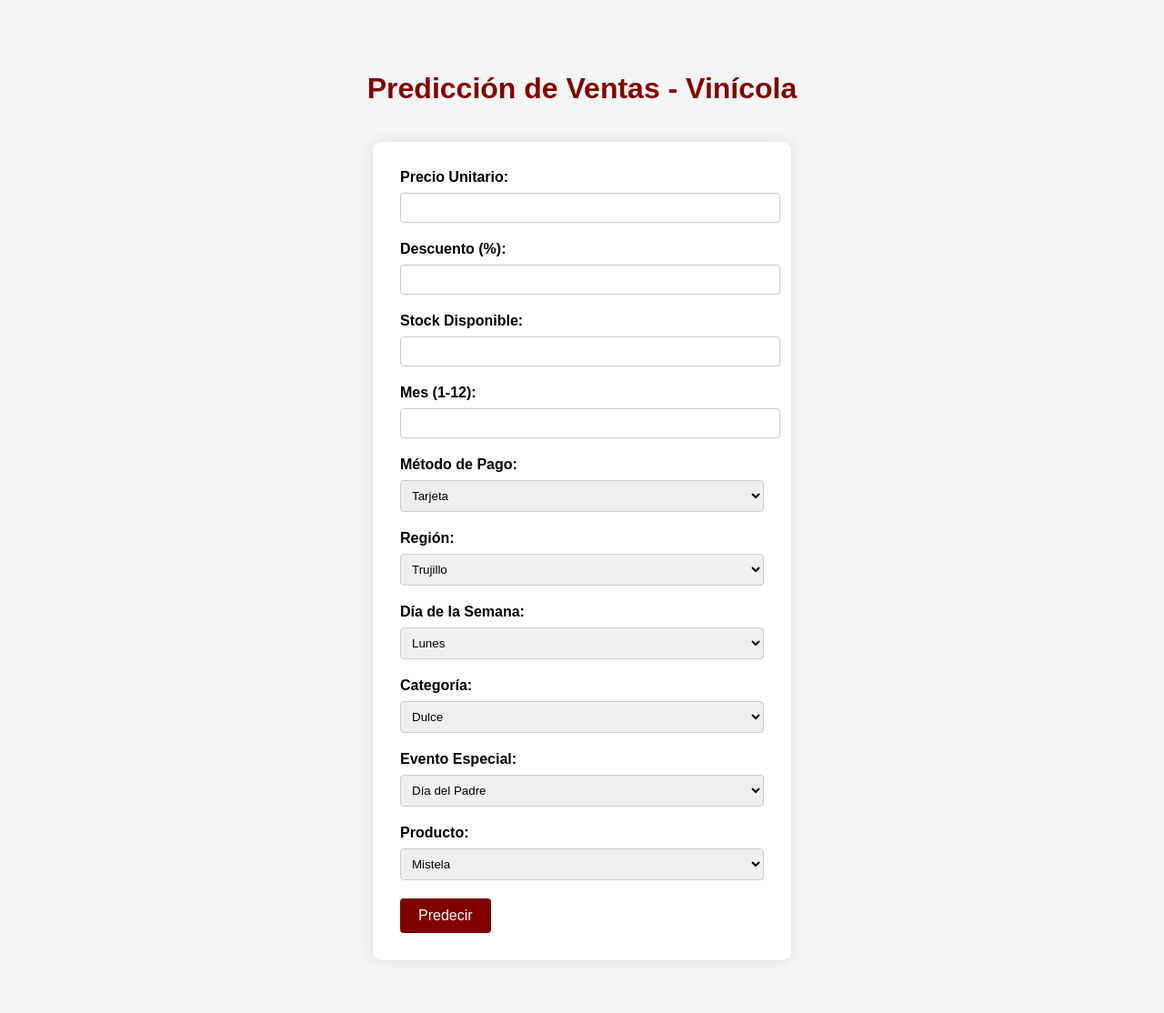
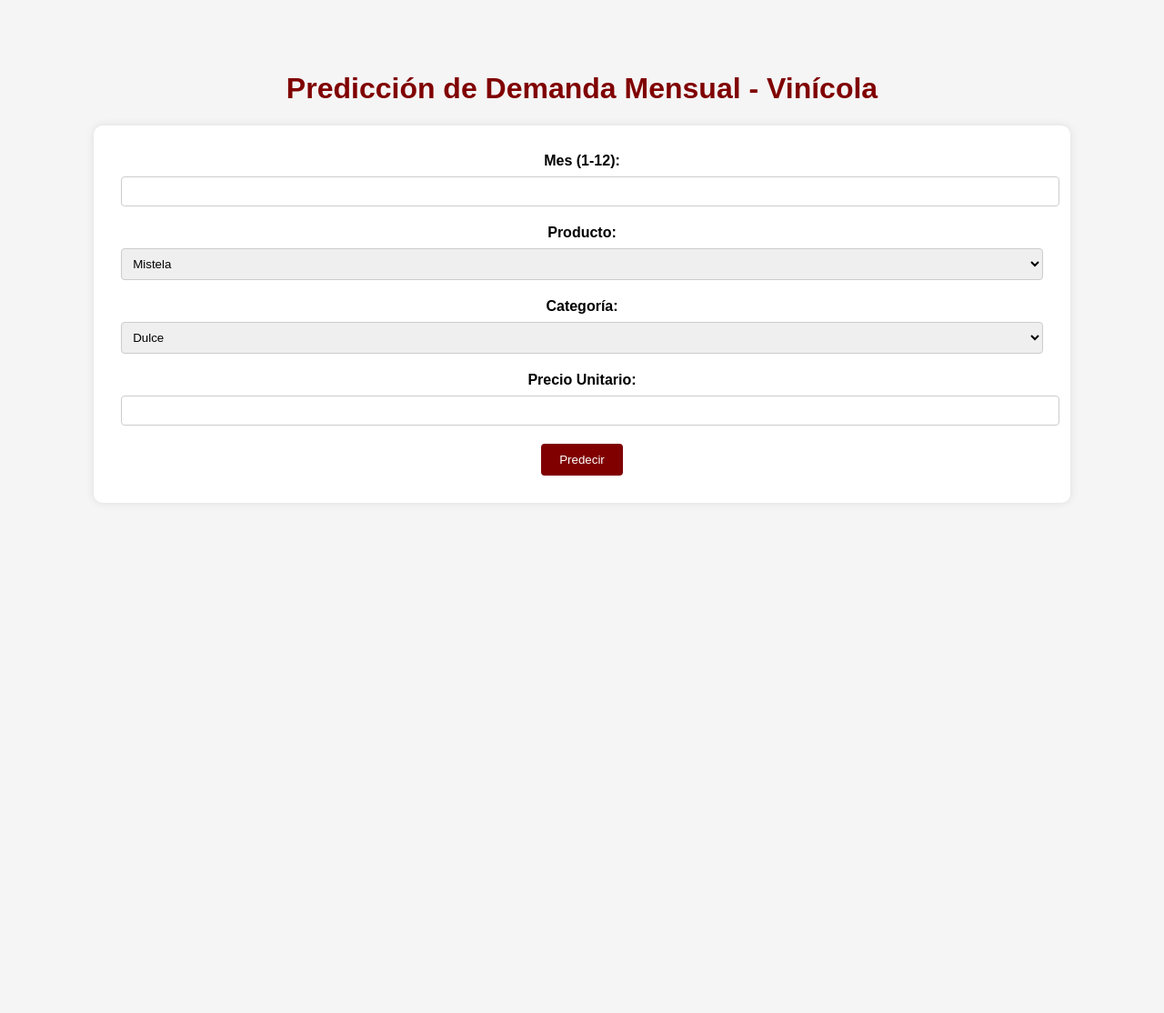
Before and after one commit to flame1820/machinelearnignproyecto, a Flask app: page / in a window 1280 px wide. Shown: the whole page at 91% size. After the commit the page ends 523 px from the top, so only its background shows below. Run offline with Flask 3, Linux system fonts and the light colour scheme; parts of the project's set-up code (start-up, migrations or seed data) failed here and were passed over.

Commit message:
Add files via upload

```diff
--- a/app.py
+++ b/app.py
@@ -5,12 +5,10 @@
 
 app = Flask(__name__)
 
-# Cargar modelo
+# Cargar modelo y columnas
 modelo = joblib.load('modelo_random_forest_vinicola_final.pkl')
-
-# Cargar columnas desde el JSON
 with open('columnas_modelo.json', 'r') as f:
-    columnas_entrenamiento = json.load(f)
+    columnas = json.load(f)
 
 @app.route('/')
 def home():
@@ -18,69 +16,31 @@
 
 @app.route('/predict', methods=['POST'])
 def predict():
-    if request.method == 'POST':
-        precio = float(request.form['precio'])
-        descuento = float(request.form['descuento'])
-        stock = int(request.form['stock'])
-        mes = int(request.form['mes'])
+    mes = int(request.form['mes'])
+    producto = request.form['producto']
+    categoria = request.form['categoria']
+    precio = float(request.form['precio'])
 
-        metodo_pago = request.form['metodo_pago']
-        region = request.form['region']
-        dia_semana = request.form['dia_semana']
-        categoria = request.form['categoria']
-        evento = request.form['evento']
-        producto = request.form['producto']
+    # Crear dataframe con los datos de entrada
+    entrada = {
+        'Mes': mes,
+        'Precio_unitario': precio
+    }
 
-        entrada = {
-            'Precio_unitario': precio,
-            'Descuento_%': descuento,
-            'Stock_disponible': stock,
-            'Mes': mes,
-            # Método de pago
-            'Método_pago_Tarjeta': 1 if metodo_pago == 'Tarjeta' else 0,
-            'Método_pago_Transferencia': 1 if metodo_pago == 'Transferencia' else 0,
-            'Método_pago_Yape/Plin': 1 if metodo_pago == 'Yape/Plin' else 0,
-            # Región
-            'Región_Trujillo': 1 if region == 'Trujillo' else 0,
-            'Región_Lima': 1 if region == 'Lima' else 0,
-            'Región_Cusco': 1 if region == 'Cusco' else 0,
-            'Región_Piura': 1 if region == 'Piura' else 0,
-            # Día de la semana
-            'Día_de_semana_Monday': 1 if dia_semana == 'Monday' else 0,
-            'Día_de_semana_Tuesday': 1 if dia_semana == 'Tuesday' else 0,
-            'Día_de_semana_Wednesday': 1 if dia_semana == 'Wednesday' else 0,
-            'Día_de_semana_Thursday': 1 if dia_semana == 'Thursday' else 0,
-            'Día_de_semana_Saturday': 1 if dia_semana == 'Saturday' else 0,
-            'Día_de_semana_Sunday': 1 if dia_semana == 'Sunday' else 0,
-            # Categoría
-            'Categoría_Dulce': 1 if categoria == 'Dulce' else 0,
-            'Categoría_Espumante': 1 if categoria == 'Espumante' else 0,
-            'Categoría_Rosé': 1 if categoria == 'Rosé' else 0,
-            'Categoría_Tinto': 1 if categoria == 'Tinto' else 0,
-            # Evento especial
-            'Evento_especial_Día del Padre': 1 if evento == 'Día del Padre' else 0,
-            'Evento_especial_Feria del Vino': 1 if evento == 'Feria del Vino' else 0,
-            'Evento_especial_Fiestas Patrias': 1 if evento == 'Fiestas Patrias' else 0,
-            'Evento_especial_Vendimia': 1 if evento == 'Vendimia' else 0,
-            # Producto
-            'Producto_Mistela': 1 if producto == 'Mistela' else 0,
-            'Producto_Vino Blanco Dulce': 1 if producto == 'Vino Blanco Dulce' else 0,
-            'Producto_Vino Blanco Seco': 1 if producto == 'Vino Blanco Seco' else 0,
-            'Producto_Vino Reservado': 1 if producto == 'Vino Reservado' else 0,
-            'Producto_Vino Rosé': 1 if producto == 'Vino Rosé' else 0,
-            'Producto_Vino Tinto Dulce': 1 if producto == 'Vino Tinto Dulce' else 0,
-            'Producto_Vino Tinto Seco': 1 if producto == 'Vino Tinto Seco' else 0,
-            'Producto_Vino Tinto Semi-seco': 1 if producto == 'Vino Tinto Semi-seco' else 0
-        }
+    # Variables categóricas one-hot
+    for col in columnas:
+        if col.startswith('Producto_'):
+            entrada[col] = 1 if col == f'Producto_{producto}' else 0
+        elif col.startswith('Categoría_'):
+            entrada[col] = 1 if col == f'Categoría_{categoria}' else 0
 
-        entrada_df = pd.DataFrame([entrada])
+    entrada_df = pd.DataFrame([entrada])
+    entrada_df = entrada_df.reindex(columns=columnas, fill_value=0)
 
-        # Asegurar que las columnas estén en el mismo orden que en el entrenamiento
-        entrada_df = entrada_df[columnas_entrenamiento]
+    # Realizar la predicción
+    prediccion = modelo.predict(entrada_df)[0]
 
-        prediccion = modelo.predict(entrada_df)[0]
-
-        return render_template('index.html', prediccion=round(prediccion, 2))
+    return render_template('index.html', prediccion=round(prediccion, 2))
 
 if __name__ == '__main__':
     app.run(debug=True)
--- a/columnas_modelo.json
+++ b/columnas_modelo.json
@@ -1 +1 @@
-["Precio_unitario", "Stock_disponible", "Descuento_%", "Mes", "Producto_Mistela", "Producto_Vino Blanco Dulce", "Producto_Vino Blanco Seco", "Producto_Vino Reservado", "Producto_Vino Ros\u00e9", "Producto_Vino Tinto Dulce", "Producto_Vino Tinto Seco", "Producto_Vino Tinto Semi-seco", "Categor\u00eda_Dulce", "Categor\u00eda_Espumante", "Categor\u00eda_Ros\u00e9", "Categor\u00eda_Tinto", "D\u00eda_de_semana_Monday", "D\u00eda_de_semana_Saturday", "D\u00eda_de_semana_Sunday", "D\u00eda_de_semana_Thursday", "D\u00eda_de_semana_Tuesday", "D\u00eda_de_semana_Wednesday", "Evento_especial_D\u00eda del Padre", "Evento_especial_Feria del Vino", "Evento_especial_Fiestas Patrias", "Evento_especial_Vendimia", "M\u00e9todo_pago_Tarjeta", "M\u00e9todo_pago_Transferencia", "M\u00e9todo_pago_Yape/Plin", "Regi\u00f3n_Cusco", "Regi\u00f3n_Lima", "Regi\u00f3n_Piura", "Regi\u00f3n_Trujillo"]
+["Precio_unitario", "Mes", "Producto_Espumante", "Producto_Mistela", "Producto_Vino Blanco Dulce", "Producto_Vino Blanco Seco", "Producto_Vino Reservado", "Producto_Vino Ros\u00e9", "Producto_Vino Tinto Dulce", "Producto_Vino Tinto Seco", "Producto_Vino Tinto Semi-seco", "Categor\u00eda_Blanco", "Categor\u00eda_Dulce", "Categor\u00eda_Espumante", "Categor\u00eda_Ros\u00e9", "Categor\u00eda_Tinto"]
--- a/templates/index.html
+++ b/templates/index.html
@@ -2,104 +2,33 @@
 <html lang="es">
 <head>
     <meta charset="UTF-8">
-    <title>Predicción de Ventas - Vinícola</title>
+    <title>Predicción de Demanda Mensual - Vinícola</title>
     <style>
-        body {
-            font-family: Arial, sans-serif;
-            background-color: #f5f5f5;
-            text-align: center;
-            padding: 50px;
-        }
-
-        h1 {
-            color: #800000;
-            margin-bottom: 40px;
-        }
-
-        form {
-            background-color: #ffffff;
-            display: inline-block;
-            padding: 30px;
-            border-radius: 10px;
-            box-shadow: 0 0 15px rgba(0, 0, 0, 0.1);
-            text-align: left;
-            width: 400px;
-        }
-
-        label {
-            font-weight: bold;
-        }
-
-        input, select {
-            width: 100%;
-            padding: 8px;
-            margin: 8px 0 20px 0;
-            border: 1px solid #ccc;
-            border-radius: 4px;
-        }
-
-        button {
-            background-color: #800000;
-            color: white;
-            padding: 10px 20px;
-            border: none;
-            border-radius: 4px;
-            cursor: pointer;
-            font-size: 16px;
-        }
-
-        button:hover {
-            background-color: #a00000;
-        }
-
-        .resultado {
-            margin-top: 30px;
-            font-size: 20px;
-            font-weight: bold;
-            color: green;
-        }
+        body { font-family: Arial; background-color: #f5f5f5; text-align: center; padding: 50px; }
+        h1 { color: #800000; }
+        form { background-color: white; display: inline-block; padding: 30px; border-radius: 10px; box-shadow: 0 0 10px rgba(0,0,0,0.1); }
+        label { font-weight: bold; }
+        input, select { width: 100%; padding: 8px; margin: 8px 0 20px 0; border: 1px solid #ccc; border-radius: 4px; }
+        button { background-color: #800000; color: white; padding: 10px 20px; border: none; border-radius: 4px; cursor: pointer; }
+        button:hover { background-color: #a00000; }
+        .resultado { margin-top: 30px; font-size: 20px; font-weight: bold; color: green; }
     </style>
 </head>
 <body>
-
-    <h1>Predicción de Ventas - Vinícola</h1>
-
+    <h1>Predicción de Demanda Mensual - Vinícola</h1>
     <form method="POST" action="/predict">
-        <label>Precio Unitario:</label>
-        <input type="number" name="precio" step="0.01" required>
-
-        <label>Descuento (%):</label>
-        <input type="number" name="descuento" step="0.01" required>
-
-        <label>Stock Disponible:</label>
-        <input type="number" name="stock" required>
-
         <label>Mes (1-12):</label>
         <input type="number" name="mes" min="1" max="12" required>
 
-        <label>Método de Pago:</label>
-        <select name="metodo_pago" required>
-            <option value="Tarjeta">Tarjeta</option>
-            <option value="Transferencia">Transferencia</option>
-            <option value="Yape/Plin">Yape/Plin</option>
-        </select>
-
-        <label>Región:</label>
-        <select name="region" required>
-            <option value="Trujillo">Trujillo</option>
-            <option value="Lima">Lima</option>
-            <option value="Cusco">Cusco</option>
-            <option value="Piura">Piura</option>
-        </select>
-
-        <label>Día de la Semana:</label>
-        <select name="dia_semana" required>
-            <option value="Monday">Lunes</option>
-            <option value="Tuesday">Martes</option>
-            <option value="Wednesday">Miércoles</option>
-            <option value="Thursday">Jueves</option>
-            <option value="Saturday">Sábado</option>
-            <option value="Sunday">Domingo</option>
+        <label>Producto:</label>
+        <select name="producto" required>
+            <option value="Mistela">Mistela</option>
+            <option value="Vino Blanco Dulce">Vino Blanco Dulce</option>
+            <option value="Vino Blanco Seco">Vino Blanco Seco</option>
+            <option value="Vino Rosé">Vino Rosé</option>
+            <option value="Vino Tinto Dulce">Vino Tinto Dulce</option>
+            <option value="Vino Tinto Seco">Vino Tinto Seco</option>
+            <option value="Vino Tinto Semi-seco">Vino Tinto Semi-seco</option>
         </select>
 
         <label>Categoría:</label>
@@ -108,36 +37,19 @@
             <option value="Espumante">Espumante</option>
             <option value="Rosé">Rosé</option>
             <option value="Tinto">Tinto</option>
+            <option value="Blanco">Blanco</option>
         </select>
 
-        <label>Evento Especial:</label>
-        <select name="evento" required>
-            <option value="Día del Padre">Día del Padre</option>
-            <option value="Feria del Vino">Feria del Vino</option>
-            <option value="Fiestas Patrias">Fiestas Patrias</option>
-            <option value="Vendimia">Vendimia</option>
-        </select>
-
-        <label>Producto:</label>
-        <select name="producto" required>
-            <option value="Mistela">Mistela</option>
-            <option value="Vino Blanco Dulce">Vino Blanco Dulce</option>
-            <option value="Vino Blanco Seco">Vino Blanco Seco</option>
-            <option value="Vino Reservado">Vino Reservado</option>
-            <option value="Vino Rosé">Vino Rosé</option>
-            <option value="Vino Tinto Dulce">Vino Tinto Dulce</option>
-            <option value="Vino Tinto Seco">Vino Tinto Seco</option>
-            <option value="Vino Tinto Semi-seco">Vino Tinto Semi-seco</option>
-        </select>
+        <label>Precio Unitario:</label>
+        <input type="number" name="precio" step="0.01" required>
 
         <button type="submit">Predecir</button>
     </form>
 
     {% if prediccion %}
         <div class="resultado">
-            <h2>Predicción de cantidad vendida: {{ prediccion }}</h2>
+            <h2>Demanda estimada: {{ prediccion }} unidades</h2>
         </div>
     {% endif %}
-
 </body>
 </html>
```
